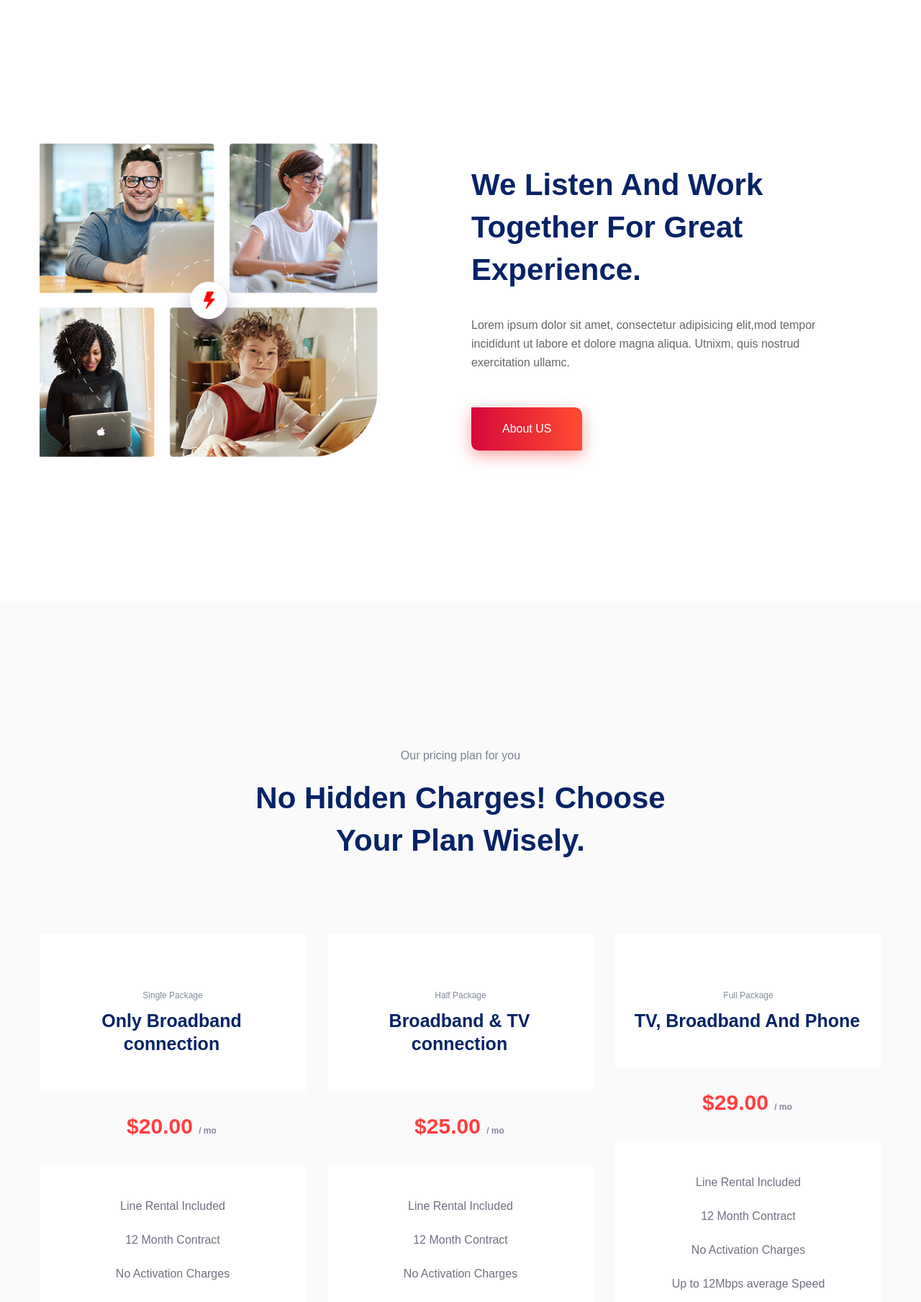
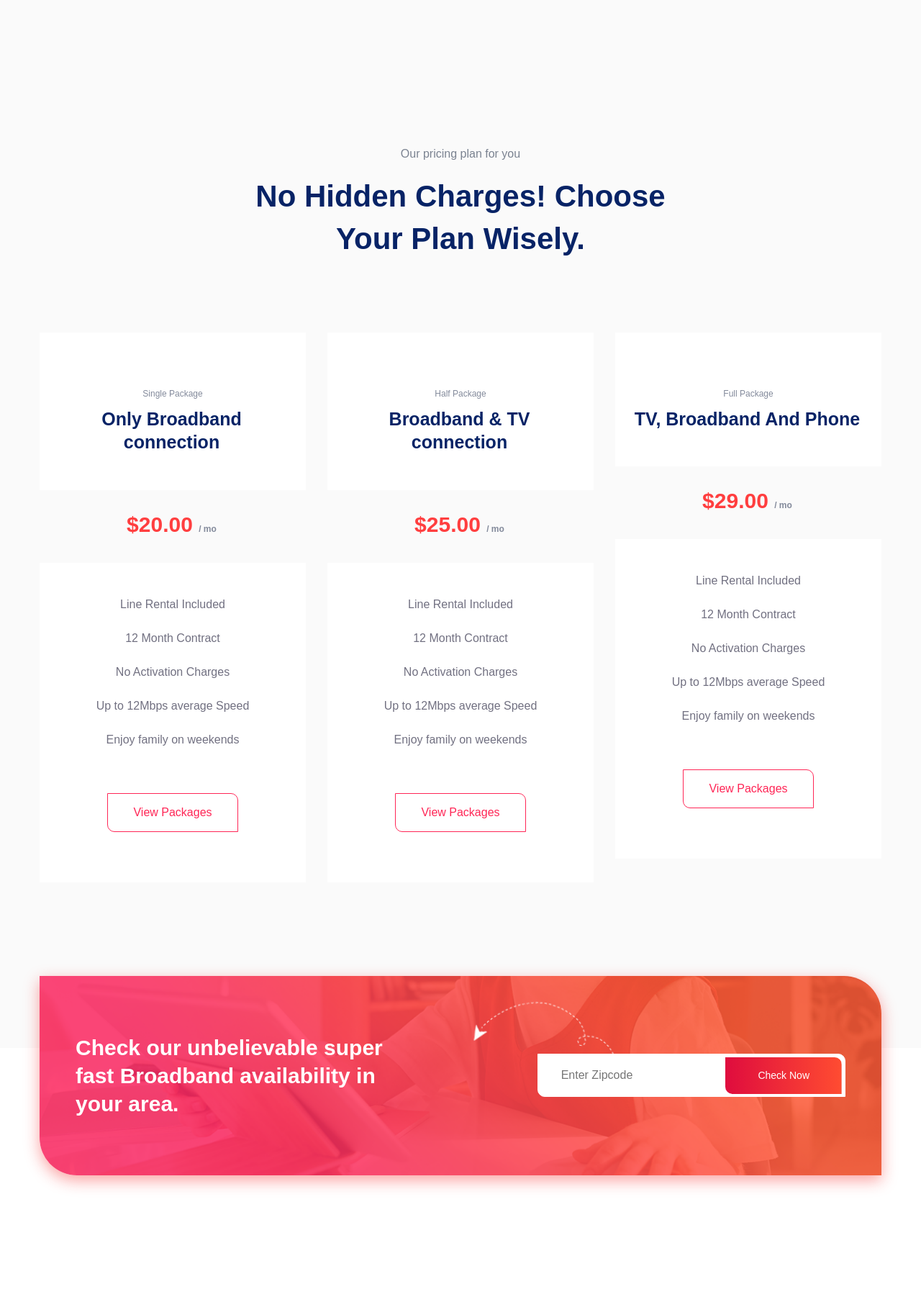
Before and after one commit to essmol/isp-test, a Django app: page / in a window 1280 px wide. Shown: the part 1180-2989 px from the top of the page at 72% size. Run offline with Django 3.2, Linux system fonts and the light colour scheme; some libraries are stand-ins or nearby versions; some web fonts are replaced.

Commit message:
add index view

```diff
--- a/core/templates/website/index.html
+++ b/core/templates/website/index.html
@@ -44,32 +44,7 @@
     </div>
 </div>
 <!-- slider Area End-->
-<!--? About 1 Start-->
-<section class="about-low-area section-padding2">
-    <div class="container">
-        <div class="row justify-content-between">
-            <div class="col-xl-5 col-lg-6 col-md-9">
-                <!-- about-img -->
-                <div class="about-img">
-                    <img src="{% static  'assets/img/gallery/about1.png' %}" alt="">
-                </div>
-            </div>
-            <div class="col-xl-6 col-lg-6 col-md-10">
-                <div class="about-caption mb-50">
-                    <!-- Section Tittle -->
-                    <div class="section-tittle mb-35">
-                        <span></span>
-                        <h2>We listen and work  together for Great experience.</h2>
-                        <!-- <p>Lorem ipsum dolor sit amet, consectetur adipisicing elit,mod tempor incididunt ut labore et dolore magna aliqua. Utnixm, quis nostrud exercitation ullamc.</p> -->
-                    </div>
-                    <p>Lorem ipsum dolor sit amet, consectetur adipisicing elit,mod tempor incididunt ut labore et dolore magna aliqua. Utnixm, quis nostrud exercitation ullamc.</p>
-                </div>
-                <a href="about.html" class="btn">About US</a>
-            </div>
-        </div>
-    </div>
-</section>
-<!-- About  End-->
+
 
 <!--? Pricing Card Start -->
 <section class="pricing-card-area section-padding2">
```
